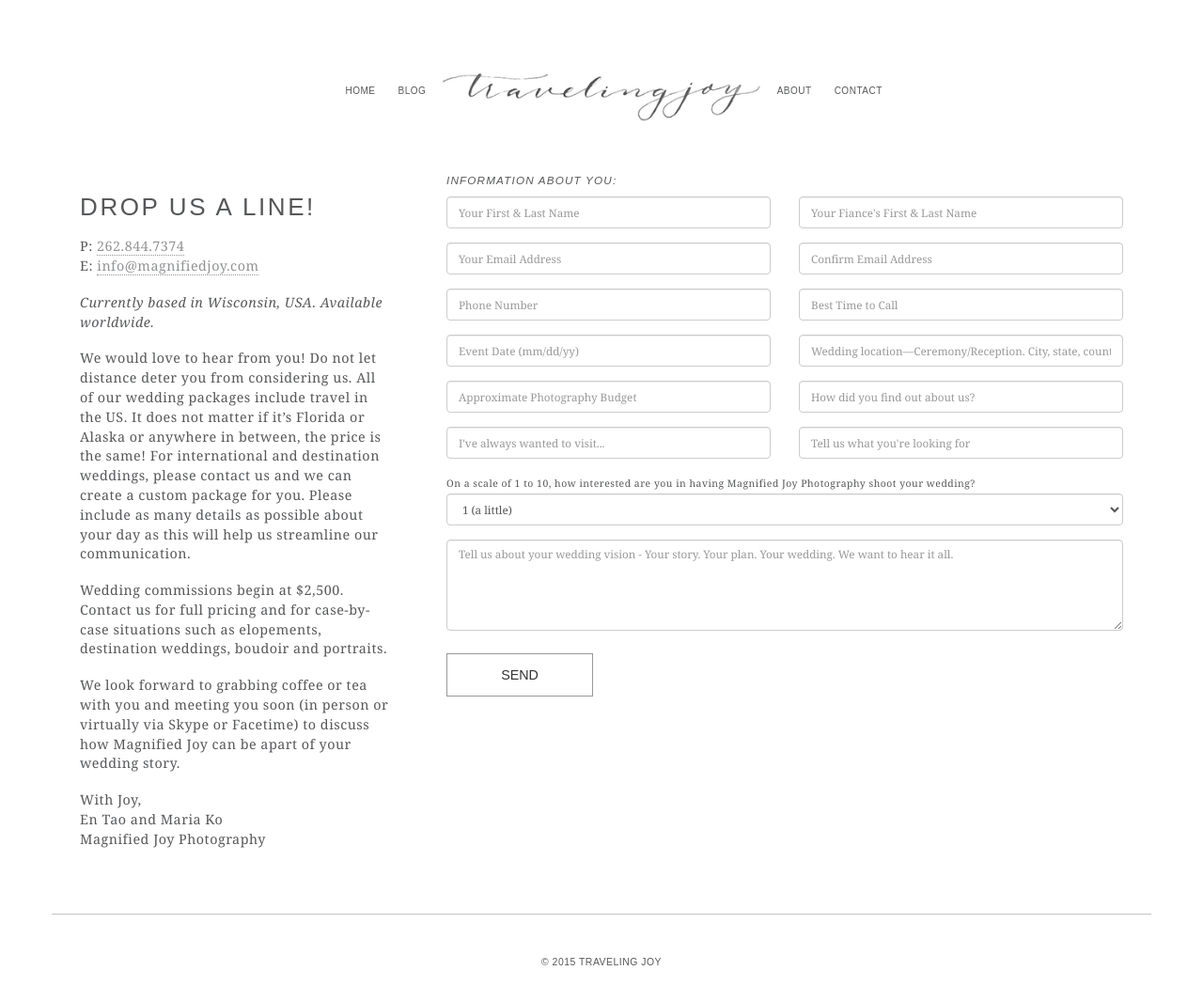
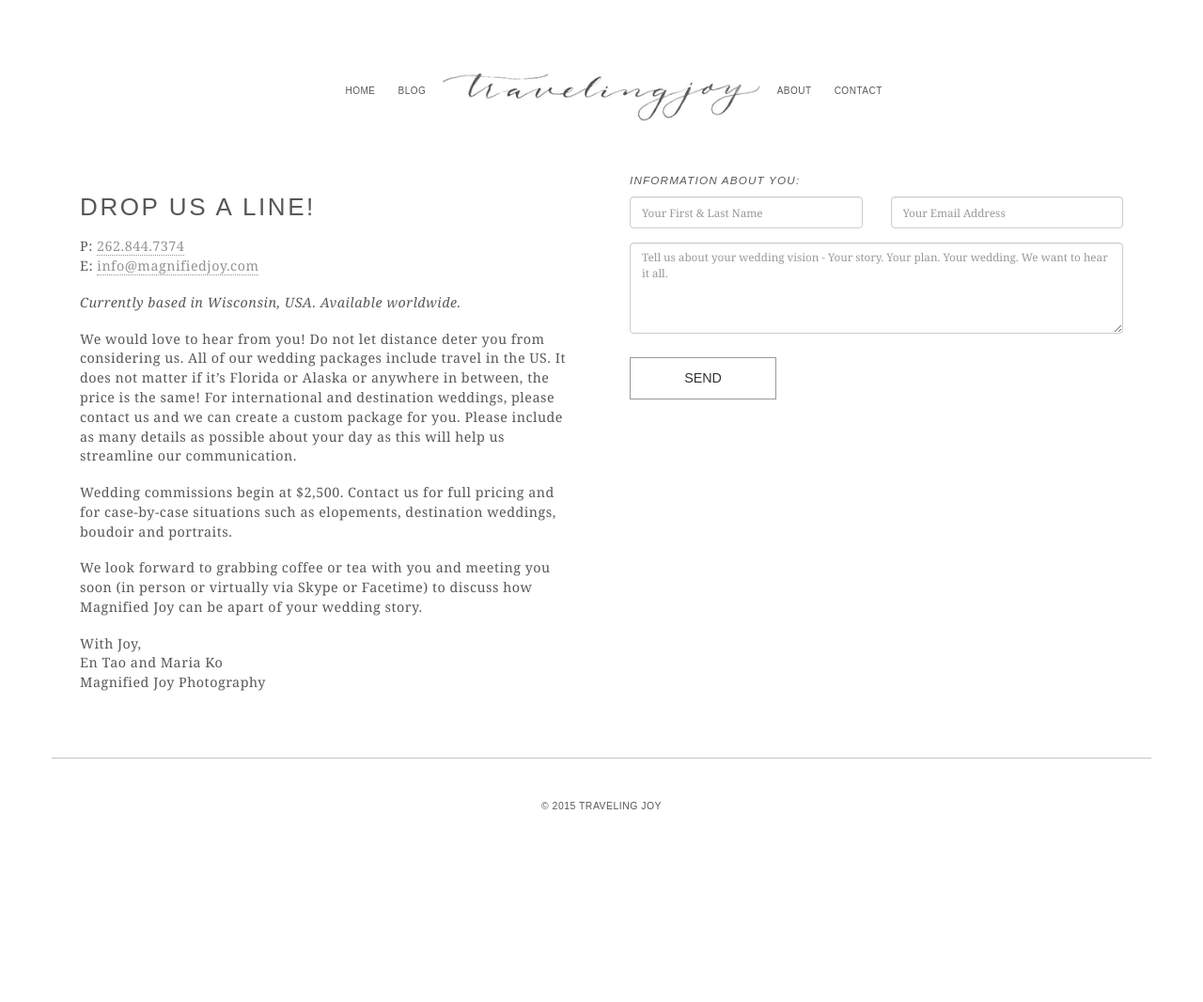
Before and after one commit to magnified-joy/travelingjoy.com, a Jekyll site: the page built from contact.html, in a window 1280 px wide and 1068 px high. Shown: the whole window at 94% size. Built offline with Jekyll 4.4.1, drawn with Linux system fonts in a browser that asks for light colours; some web fonts are replaced.

Commit message:
cleaned up contact page

```diff
--- a/contact.html
+++ b/contact.html
@@ -6,7 +6,7 @@ keywords: Wisconsin wedding photographers, traveling wedding photographers, nati
 
   <div class="row">
 
-        <div class="col-md-4">
+        <div class="col-md-6">
         <div class="col-md-12">
         <h1 style="text-align:left">Drop Us a Line!</h1>
 
@@ -33,61 +33,18 @@ Magnified Joy Photography
         </div>
         </div>
 
-        <div class="col-md-8">
+        <div class="col-md-6">
         <form action="http://getsimpleform.com/messages?form_api_token=0334b22d047a61f451029d4beaf69e6e" method="post" role="form">
                 <input type='hidden' name='redirect_to' value='{{ site.url }}/contact/thanks' class="hidden" />
                 <input type="hidden" class="hidden" name="request-type" value="contact">
+                <input type="hidden" class="hidden" name="website" value="traveling-joy">
+
                 <div class="col-md-12"><h4 style="margin-top:0">Information about you:</h4></div>
                 <div class="form-group col-md-6">
                     <input type="text" class="form-control" name="name" placeholder="Your First & Last Name">
                 </div>
                 <div class="form-group col-md-6">
-                    <input type="text" class="form-control" name="fiance-name" placeholder="Your Fiance's First & Last Name">
-                </div>
-                <div class="form-group col-md-6">
                     <input type="email" class="form-control" name="email" placeholder="Your Email Address">
-                </div>
-                <div class="form-group col-md-6">
-                    <input type="email" class="form-control" name="email-confirm" placeholder="Confirm Email Address">
-                </div>
-                <div class="form-group col-md-6">
-                    <input type="phone" class="form-control" name="phone" placeholder="Phone Number">
-                </div>
-                <div class="form-group col-md-6">
-                    <input type="text" class="form-control" name="time-to-call" placeholder="Best Time to Call">
-                </div>
-                <div class="form-group col-md-6">
-                    <input type="text" class="form-control"  name="date" placeholder="Event Date (mm/dd/yy)">
-                </div>
-                <div class="form-group col-md-6">
-                    <input type="text" class="form-control" name="location" placeholder="Wedding location—Ceremony/Reception. City, state, country.">
-                </div>
-                <div class="form-group col-md-6">
-                    <input type="text" class="form-control" name="budget" placeholder="Approximate Photography Budget">
-                </div>
-                <div class="form-group col-md-6">
-                    <input type="text" name="find-out-via" class="form-control" placeholder="How did you find out about us?">
-                </div>
-                <div class="form-group col-md-6">
-                    <input type="text" name="wanted-to-visit" class="form-control"  placeholder="I've always wanted to visit...">
-                </div>
-                <div class="form-group col-md-6">
-                    <input type="text" name="looking-for" class="form-control"  placeholder="Tell us what you're looking for">
-                </div>
-                <div class="form-group col-md-12">
-                    <span style="font-size:0.8em">On a scale of 1 to 10, how interested are you in having Magnified Joy Photography shoot your wedding?</span>
-                    <select class="form-control" name="interest-level">
-                      <option>1 (a little)</option>
-                      <option>2</option>
-                      <option>3</option>
-                      <option>4</option>
-                      <option>5</option>
-                      <option>6</option>
-                      <option>7</option>
-                      <option>8</option>
-                      <option>9</option>
-                      <option>10 (very)</option>
-                    </select>
                 </div>
                 <div class="form-group col-md-12">
                     <textarea id="message" name="message" class="form-control" rows="5" placeholder="Tell us about your wedding vision - Your story. Your plan. Your wedding. We want to hear it all."></textarea>
```
